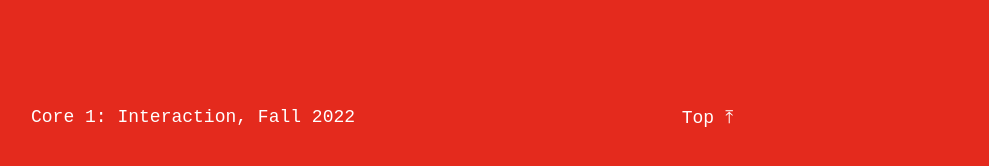
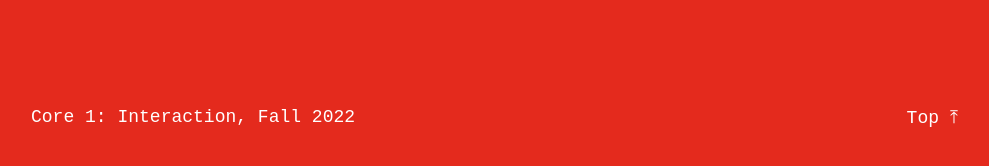
Before and after one commit to core-interaction/core-interaction.github.io, a Jekyll site: the page built from class.html, in a window 1280 px wide. Shown: the part 658-824 px from the top of the page, without its empty margins (144-1133 px from the left). Built offline with Jekyll 4.4.1, drawn with Linux system fonts in a browser that asks for light colours.

Commit message:
Top link nav swap on scroll.

```diff
--- a/_includes/nav.html
+++ b/_includes/nav.html
@@ -45,13 +45,14 @@
 		<section>
 			{% if page.url != this_week.url %}
 				<p>
-					<a class="this" href="{{ this_week.url }}">{{ index.strings.current }}</a>
+					<a class="this" href="{{ this_week.url }}">{{ index.strings.current | kerning  }}</a>
 				</p>
 			{% elsif last_week.url %}
 				<p>
-					<a class="last" href="{{ last_week.url }}">{{ index.strings.last }}</a>
+					<a class="last" href="{{ last_week.url }}">{{ index.strings.last | kerning  }}</a>
 				</p>
 			{% endif %}
+				<p><a href="#">{{ index.strings.top | kerning }}</a></p>
 		</section>
 	</div>
 </nav>
--- a/assets/styles/common.scss
+++ b/assets/styles/common.scss
@@ -169,7 +169,7 @@ body {
 					@extend %link--element;
 
 					> p {
-						@extend %--header--transition;
+						@extend %--nav--transition--colors;
 
 						color: var(--link--color);
 					}
@@ -189,7 +189,7 @@ body {
 
 					// The actual drop-down.
 					> select {
-						@extend %--header--transition;
+						@extend %--nav--transition--colors;
 						@extend %link--text;
 
 						color:          var(--link--color);
@@ -204,7 +204,7 @@ body {
 
 					// The icon.
 					&:after  {
-						@extend %--header--transition;
+						@extend %--nav--transition--colors;
 						@extend %font--sf--mono--light;
 
 						color:       var(--link--color);
@@ -230,9 +230,35 @@ body {
 			}
 
 			// Right rail.
-			> section:last-child > p > a {
-				@extend %--header--transition;
-				@extend %icon--link;
+			> section:last-child {
+				display: grid;
+
+				> p {
+					@extend %--nav--transition--opacity;
+
+					grid-row:    1;
+					grid-column: 1;
+
+					> a {
+						@extend %--nav--transition--colors;
+						@extend %icon--link;
+					}
+
+					// This/Last week link.
+					&:first-child {
+						transition-delay: calc(var(--color--transition) / 2), 0ms;
+						opacity:          1;
+						visibility:       visible;
+					}
+
+					// Top link.
+					&:last-child {
+						justify-self:     end;
+						opacity:          0;
+						transition-delay: 0ms, calc(var(--color--transition) / 2);
+						visibility:       hidden;
+					}
+				}
 			}
 		}
 
@@ -243,9 +269,15 @@ body {
 		transition-property:        background-color;
 		transition-timing-function: linear;
 
-		%--header--transition {
+		%--nav--transition--colors {
 			transition-duration:        var(--color--transition), var(--link--hover--transition);
 			transition-property:        color, filter;
+			transition-timing-function: linear;
+		}
+
+		%--nav--transition--opacity {
+			transition-duration:        calc(var(--color--transition) / 2), 0ms;
+			transition-property:        opacity, visibility;
 			transition-timing-function: linear;
 		}
 	}
@@ -354,13 +386,6 @@ body {
 				grid-template-columns: minmax(0, 1fr) max-content;
 				margin-top:            var(--margin--vertical);
 
-				@include breakpoint(568) {
-					gap:                   var(--margin);
-					grid-template-columns: repeat(3, minmax(0, 1fr));
-
-					> section:first-child { grid-column: 1 / span 2 }
-				}
-
 				> section:first-child > a { @extend %link--element }
 
 				> section:last-child > p > a { @extend %icon--link; }
@@ -373,7 +398,25 @@ body {
 
 	// From the JS.
 	&.scrolled {
-		> nav { @extend %--reverse }
+		> nav {
+			@extend %--reverse;
+
+			> div > section:last-child > p {
+				// This/Last week link.
+				> &:first-child {
+					opacity:          0;
+					transition-delay: 0ms, calc(var(--color--transition) / 2);
+					visibility:       hidden;
+				}
+
+				// Top link.
+				> &:last-child {
+					transition-delay: calc(var(--color--transition) / 2), 0ms;
+					opacity:          1;
+					visibility:       visible;
+				}
+			}
+		}
 	}
 
 
```
